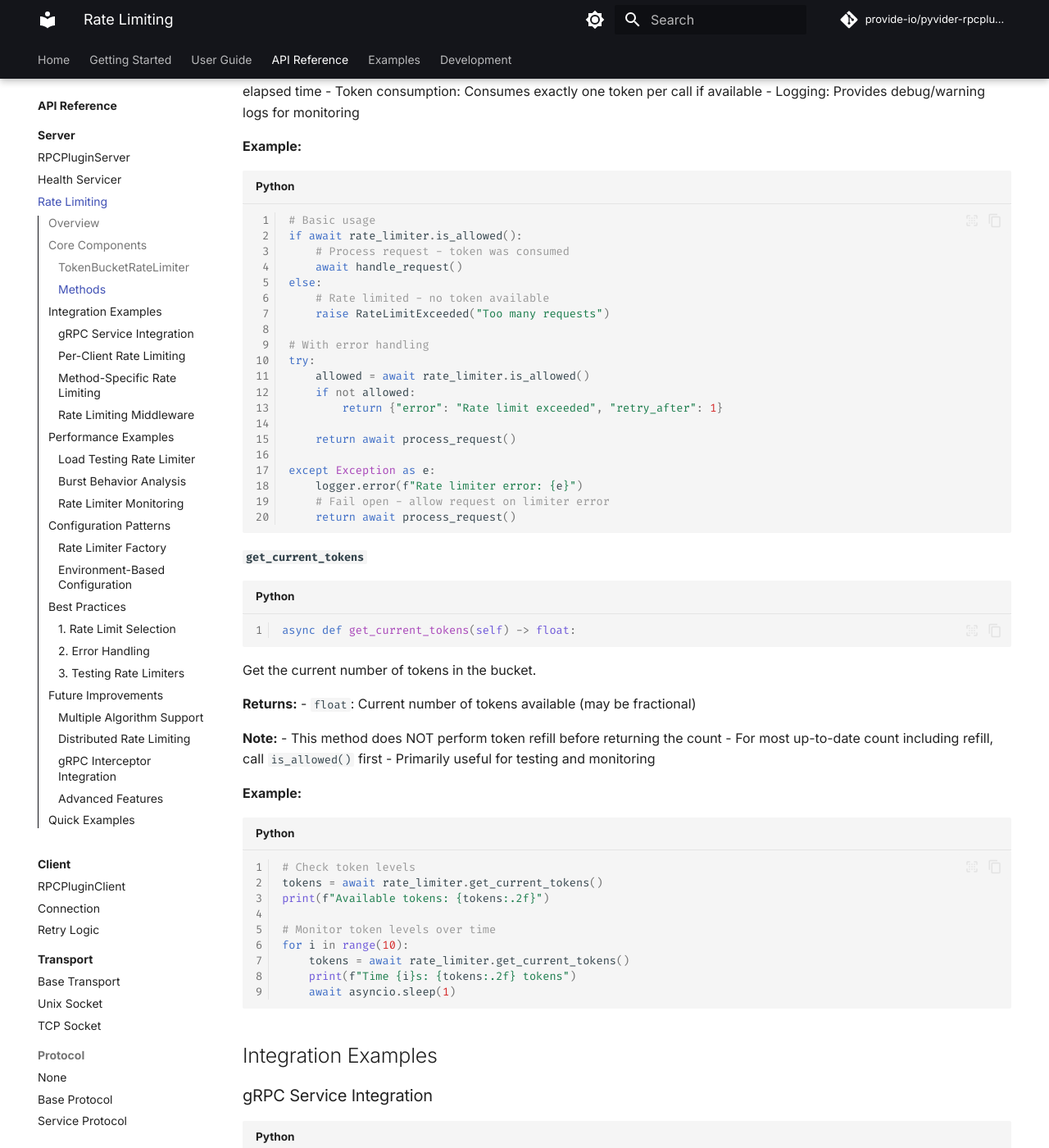
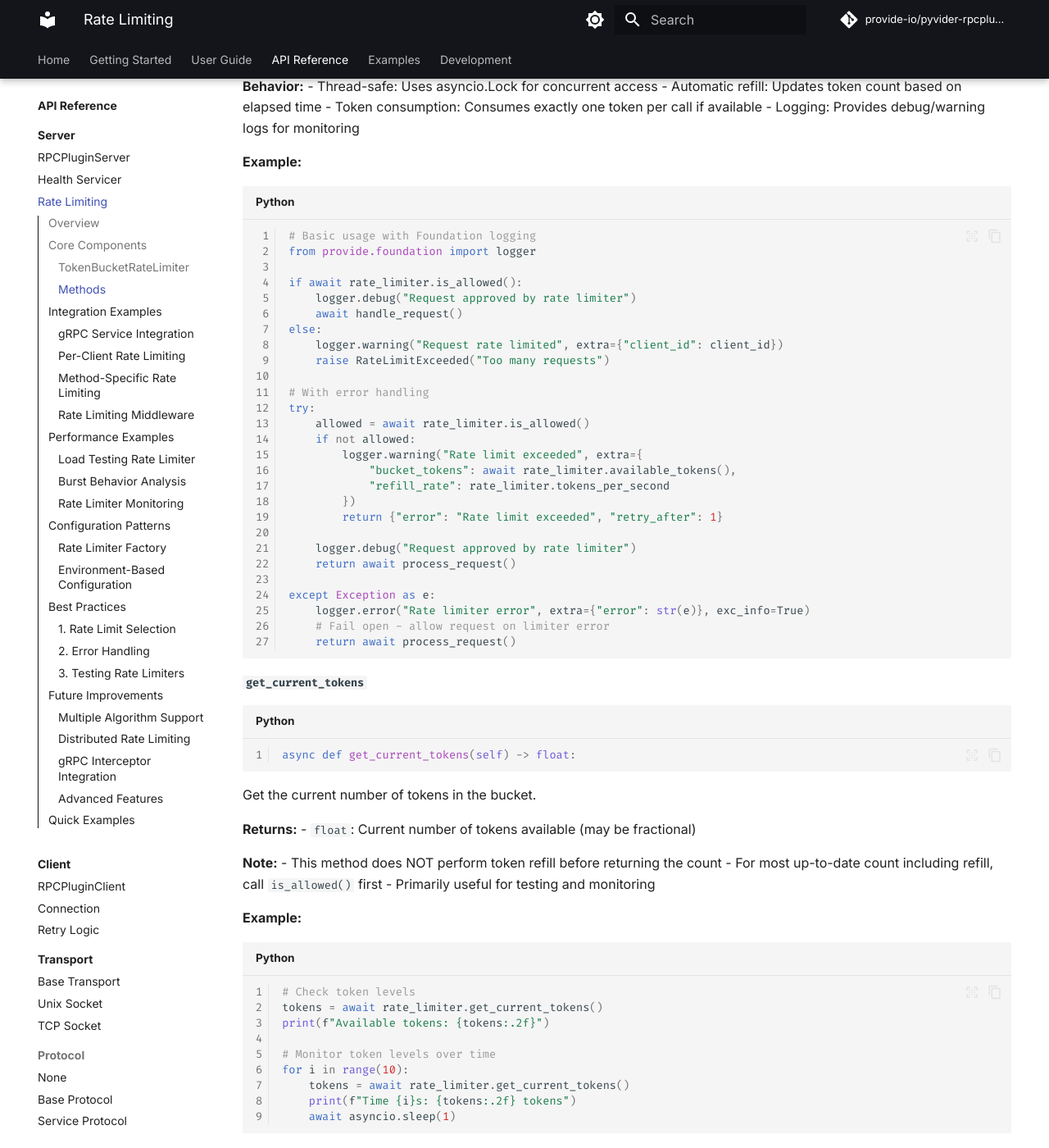
Before and after one commit to provide-io/pyvider-rpcplugin, an MkDocs documentation site: the page built from docs/api/server/rate-limiting.md, in a window 1280 px wide and 1400 px high, scrolled down 1921 px. Shown: the whole window at 82% size. Built offline with MkDocs 1.6.1 and Material for MkDocs 9.7.7, drawn with Linux system fonts in a browser that asks for light colours; comment, search, counter and statistics services are not loaded; the version menu is left out; some of the changed text lies outside the part shown.

Commit message:
🔼⚙️ [skip ci] auto-commit

````diff
--- a/docs/api/server/rate-limiting.md
+++ b/docs/api/server/rate-limiting.md
@@ -19,14 +19,15 @@
 Token bucket algorithm implementation for rate limiting with burst capability.
 
 ```python
-from pyvider.rpcplugin.rate_limiter import TokenBucketRateLimiter
+from provide.foundation.utils.rate_limiting import TokenBucketRateLimiter
 import asyncio
 import time
 from typing import final
+from provide.foundation import logger
 
 @final
 class TokenBucketRateLimiter:
-    """Token Bucket rate limiter for asyncio applications."""
+    """Foundation's Token Bucket rate limiter for asyncio applications with structured logging."""
 ```
 
 #### Constructor
@@ -84,24 +85,31 @@
 
 **Example:**
 ```python
-# Basic usage
+# Basic usage with Foundation logging
+from provide.foundation import logger
+
 if await rate_limiter.is_allowed():
-    # Process request - token was consumed
+    logger.debug("Request approved by rate limiter")
     await handle_request()
 else:
-    # Rate limited - no token available
+    logger.warning("Request rate limited", extra={"client_id": client_id})
     raise RateLimitExceeded("Too many requests")
 
 # With error handling
 try:
     allowed = await rate_limiter.is_allowed()
     if not allowed:
+        logger.warning("Rate limit exceeded", extra={
+            "bucket_tokens": await rate_limiter.available_tokens(),
+            "refill_rate": rate_limiter.tokens_per_second
+        })
         return {"error": "Rate limit exceeded", "retry_after": 1}
 
+    logger.debug("Request approved by rate limiter")
     return await process_request()
 
 except Exception as e:
-    logger.error(f"Rate limiter error: {e}")
+    logger.error("Rate limiter error", extra={"error": str(e)}, exc_info=True)
     # Fail open - allow request on limiter error
     return await process_request()
 ```
@@ -142,27 +150,38 @@
 ```python
 import grpc
 from grpc import aio
-from pyvider.rpcplugin.rate_limiter import TokenBucketRateLimiter
+from provide.foundation.utils.rate_limiting import TokenBucketRateLimiter
+from provide.foundation import logger
 
 class RateLimitedServicer:
-    """Example gRPC servicer with rate limiting."""
+    """Example gRPC servicer with Foundation rate limiting."""
 
     def __init__(self):
         # Create rate limiter: 50 RPS with burst of 100
         self.rate_limiter = TokenBucketRateLimiter(
-            capacity=100.0,
-            refill_rate=50.0
+            tokens_per_second=50.0,
+            bucket_size=100
         )
+        logger.info("Rate limiter initialized", extra={
+            "rps_limit": 50.0,
+            "burst_capacity": 100
+        })
 
     async def SomeMethod(self, request, context):
         """Rate-limited RPC method."""
 
         # Check rate limit
-        if not await self.rate_limiter.is_allowed():
+        if not await self.rate_limiter.acquire():
+            logger.warning("Rate limit exceeded for RPC call", extra={
+                "method": "SomeMethod",
+                "peer": context.peer()
+            })
             # Set error details
             context.set_code(grpc.StatusCode.RESOURCE_EXHAUSTED)
             context.set_details("Rate limit exceeded. Try again later.")
             return None
+
+        logger.debug("Rate limiter approved request")
 
         # Process the request
         return await self._process_request(request)
@@ -192,7 +211,8 @@
 ```python
 import hashlib
 from collections import defaultdict
-from pyvider.rpcplugin.rate_limiter import TokenBucketRateLimiter
+from provide.foundation.utils.rate_limiting import TokenBucketRateLimiter
+from provide.foundation import logger
 
 class PerClientRateLimiter:
     """Rate limiter that tracks separate limits per client."""
@@ -203,6 +223,11 @@
         self.cleanup_interval = cleanup_interval
         self.limiters: dict[str, TokenBucketRateLimiter] = {}
         self.last_access: dict[str, float] = {}
+        logger.info("Per-client rate limiter initialized", extra={
+            "capacity": capacity,
+            "refill_rate": refill_rate,
+            "cleanup_interval": cleanup_interval
+        })
 
     def _get_client_key(self, request, context) -> str:
         """Extract client identifier from request context."""
@@ -234,9 +259,14 @@
 
         if client_key not in self.limiters:
             self.limiters[client_key] = TokenBucketRateLimiter(
-                capacity=self.capacity,
-                refill_rate=self.refill_rate
+                tokens_per_second=self.refill_rate,
+                bucket_size=self.capacity
             )
+            logger.debug("Created rate limiter for new client", extra={
+                "client_key": client_key,
+                "rps_limit": self.refill_rate,
+                "burst_capacity": self.capacity
+            })
 
         self.last_access[client_key] = time.time()
         return self.limiters[client_key]
@@ -245,7 +275,15 @@
         """Check if request from client is allowed."""
         client_key = self._get_client_key(request, context)
         limiter = self._get_limiter(client_key)
-        return await limiter.is_allowed()
+        allowed = await limiter.acquire()
+
+        if not allowed:
+            logger.warning("Per-client rate limit exceeded", extra={
+                "client_key": client_key,
+                "peer": context.peer() if hasattr(context, 'peer') else 'unknown'
+            })
+
+        return allowed
 
     def cleanup_stale_limiters(self):
         """Remove rate limiters for inactive clients."""
@@ -262,7 +300,10 @@
             del self.last_access[client_key]
 
         if stale_clients:
-            print(f"Cleaned up {len(stale_clients)} stale rate limiters")
+            logger.info("Cleaned up stale rate limiters", extra={
+                "count": len(stale_clients),
+                "stale_clients": stale_clients[:10]  # Log first 10 for debugging
+            })
 
 # Usage
 class ServicerWithPerClientLimits:
@@ -275,10 +316,15 @@
 
     async def SomeMethod(self, request, context):
         if not await self.rate_limiter.is_allowed(request, context):
+            logger.warning("Client rate limit exceeded", extra={
+                "peer": context.peer(),
+                "method": "SomeMethod"
+            })
             context.set_code(grpc.StatusCode.RESOURCE_EXHAUSTED)
             context.set_details("Rate limit exceeded for client")
             return None
 
+        logger.debug("Client rate limit check passed")
         return await self._process_request(request)
 ```
 
@@ -387,7 +433,7 @@
 import asyncio
 import time
 from statistics import mean, median
-from pyvider.rpcplugin.rate_limiter import TokenBucketRateLimiter
+from provide.foundation.utils.rate_limiting import TokenBucketRateLimiter
 
 async def load_test_rate_limiter():
     """Load test the rate limiter performance."""
````
Also changed, not shown: docs/examples/short/rate-limiting.md (+21 -12 lines).
